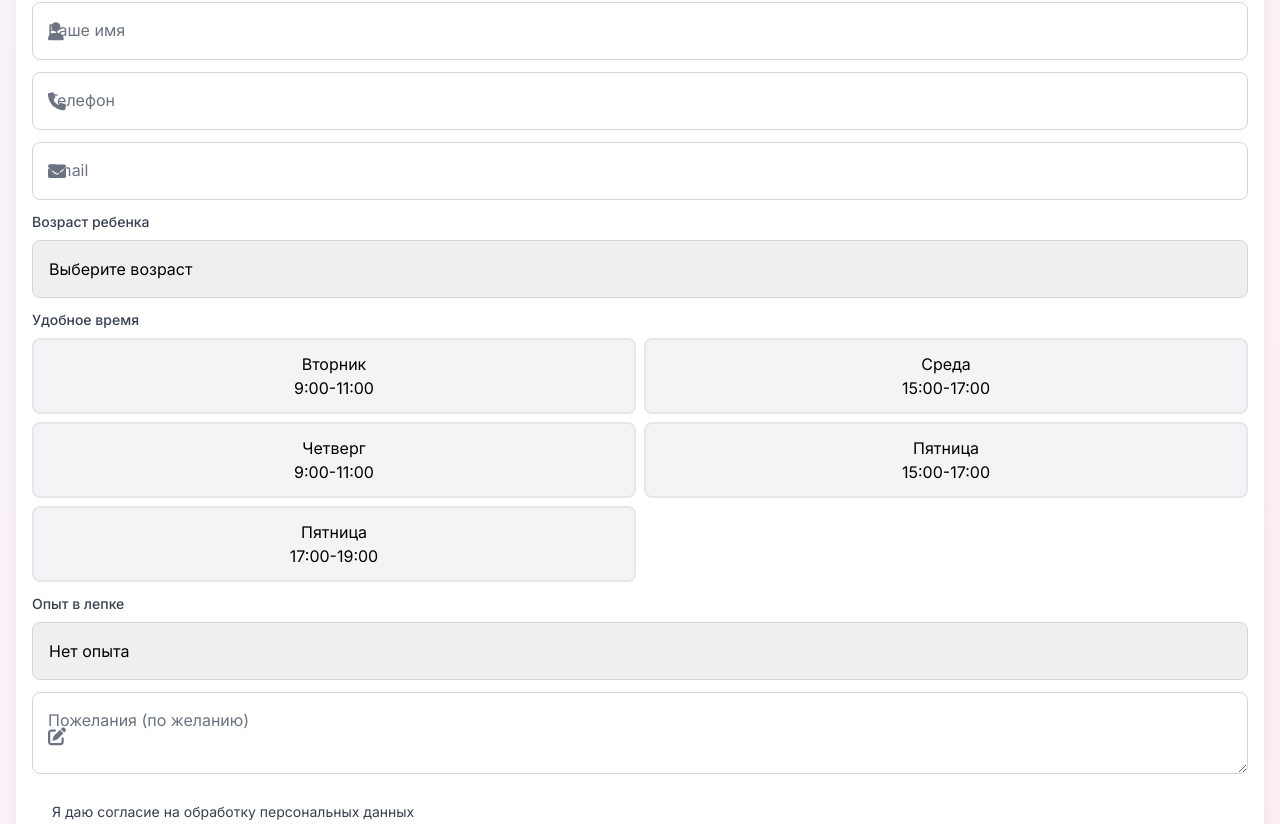
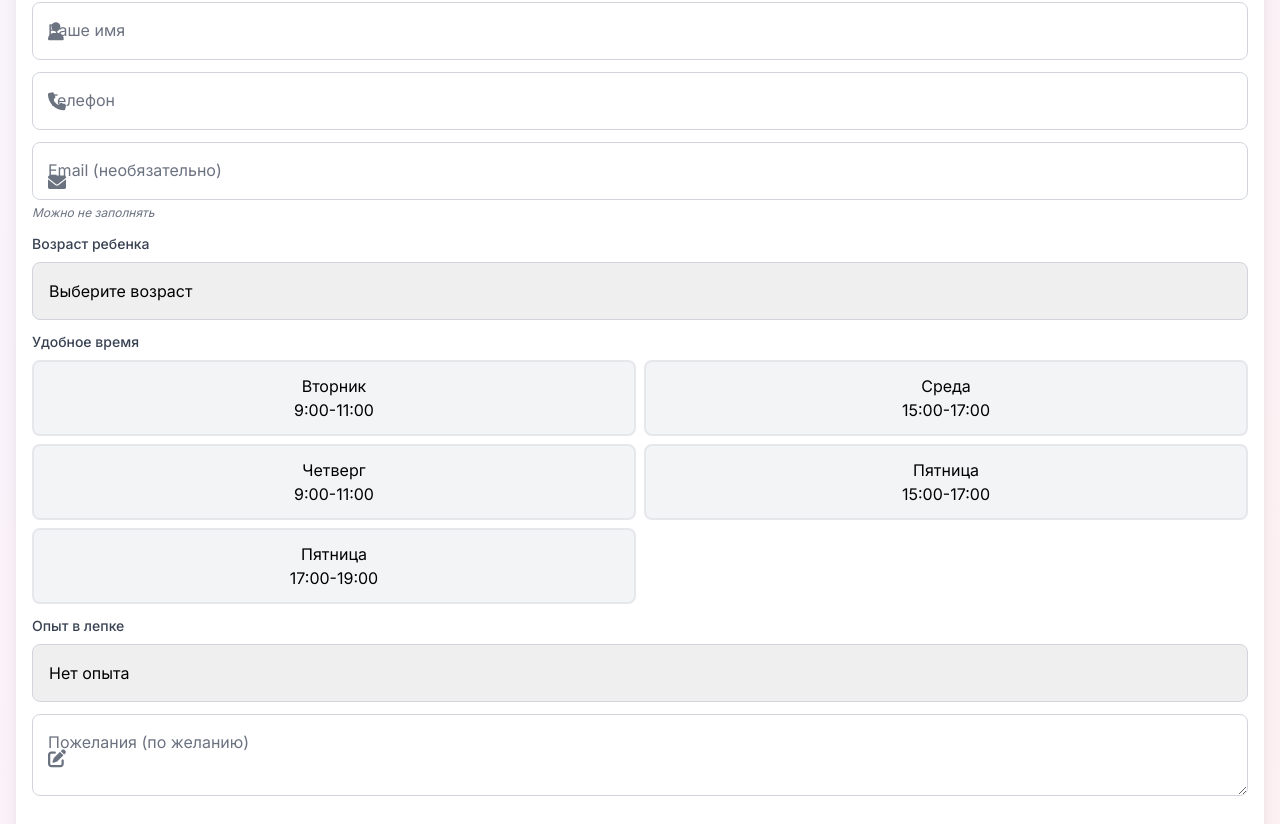
Before and after one commit to neuroleptika-studio/neurolepka-studio.github.io, a plain HTML site: page index.html in a window 1280 px wide. Shown: the part 256-1080 px from the top of the page. Drawn offline with nearby package versions, Linux system fonts and the light colour scheme.

Commit message:
Update index.html

```diff
--- a/index.html
+++ b/index.html
@@ -159,15 +159,12 @@
         .contact-revealed .contact-info {
             display: block;
         }
-        /* Fix for checkbox */
-        .checkbox-wrapper {
-            display: flex;
-            align-items: center;
-            cursor: pointer;
-        }
-        .checkbox-wrapper input[type="checkbox"] {
-            margin: 0;
-            flex-shrink: 0;
+        /* Optional field indicator */
+        .optional {
+            font-size: 12px;
+            color: #6b7280;
+            font-style: italic;
+            margin-top: 4px;
         }
     </style>
 </head>
@@ -235,13 +232,14 @@
                         <label for="phone">Телефон</label>
                     </div>
 
-                    <!-- Email -->
+                    <!-- Email (optional) -->
                     <div class="floating-label mb-3 icon-input">
-                        <input type="email" id="email" name="email" required
+                        <input type="email" id="email" name="email"
                                class="form-input w-full px-4 py-4 border border-gray-300 rounded-lg focus:ring-2 focus:ring-purple-500 focus:border-transparent"
                                placeholder=" " inputmode="email">
                         <i class="fas fa-envelope"></i>
-                        <label for="email">Email</label>
+                        <label for="email">Email (необязательно)</label>
+                        <div class="optional">Можно не заполнять</div>
                     </div>
 
                     <!-- Age Group -->
```
